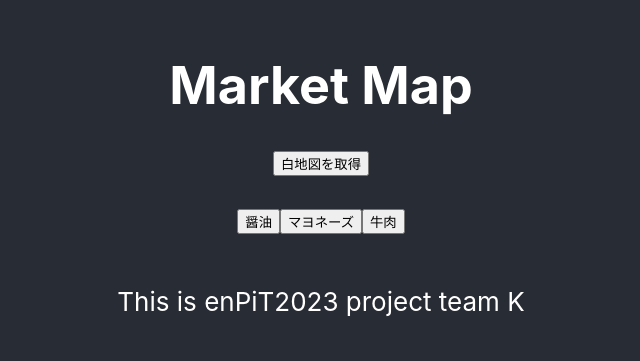
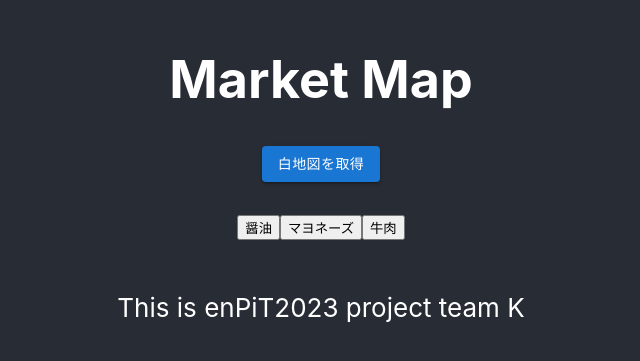
Before and after one commit to enpitut2023/MarketMap_front, a React (Create React App) app: page / in a window 1280 px wide. Shown: the part 219-580 px from the top of the page, without its empty margins (319-959 px from the left). Built offline with nearby package versions, Linux system fonts and the light colour scheme.

Commit message:
material ui test

```diff
--- a/package.json
+++ b/package.json
@@ -3,6 +3,9 @@
   "version": "0.1.0",
   "private": true,
   "dependencies": {
+    "@emotion/react": "^11.11.1",
+    "@emotion/styled": "^11.11.0",
+    "@mui/material": "^5.14.1",
     "@testing-library/jest-dom": "^5.17.0",
     "@testing-library/react": "^13.4.0",
     "@testing-library/user-event": "^13.5.0",
--- a/src/App.jsx
+++ b/src/App.jsx
@@ -1,5 +1,6 @@
 import './App.css';
 import React from "react";
+import { Button } from "@mui/material";
 
 function App() {
   const [image, setImageUrl] = React.useState();
@@ -35,7 +36,7 @@
         <div>
           <img src={whiteimage} alt="地図画像" width="100%" />
         </div> :
-        <button onClick={get_white_map}>白地図を取得</button>
+        <Button variant="contained" onClick={get_white_map}>白地図を取得</Button>
         }
         {image ?
         <div>
@@ -51,6 +52,7 @@
         <p>
           This is enPiT2023 project team K
         </p>
+
       </header>
     </div>
   );
```
Also changed, not shown: 1 other file (tests, documents, lock files or other folders).
